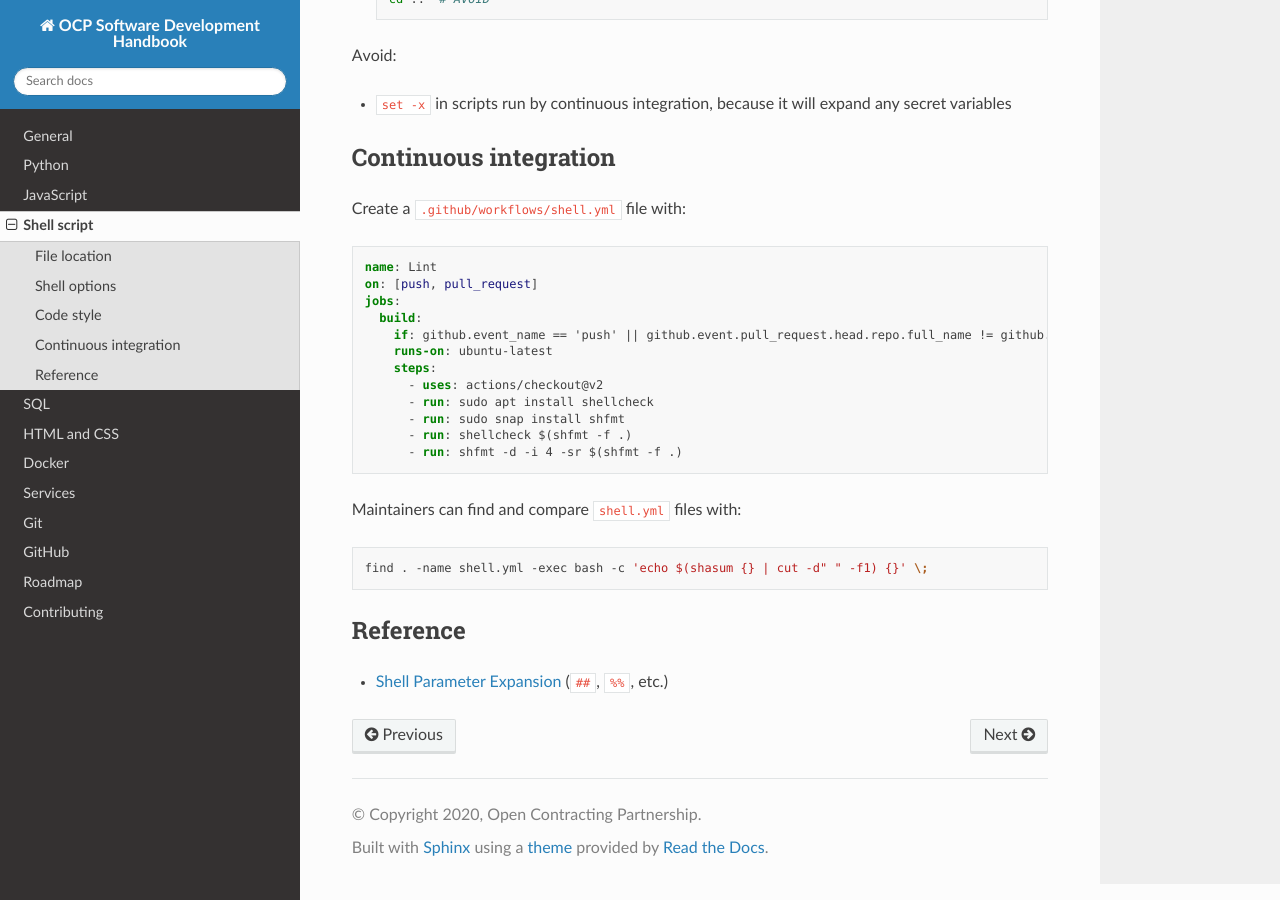
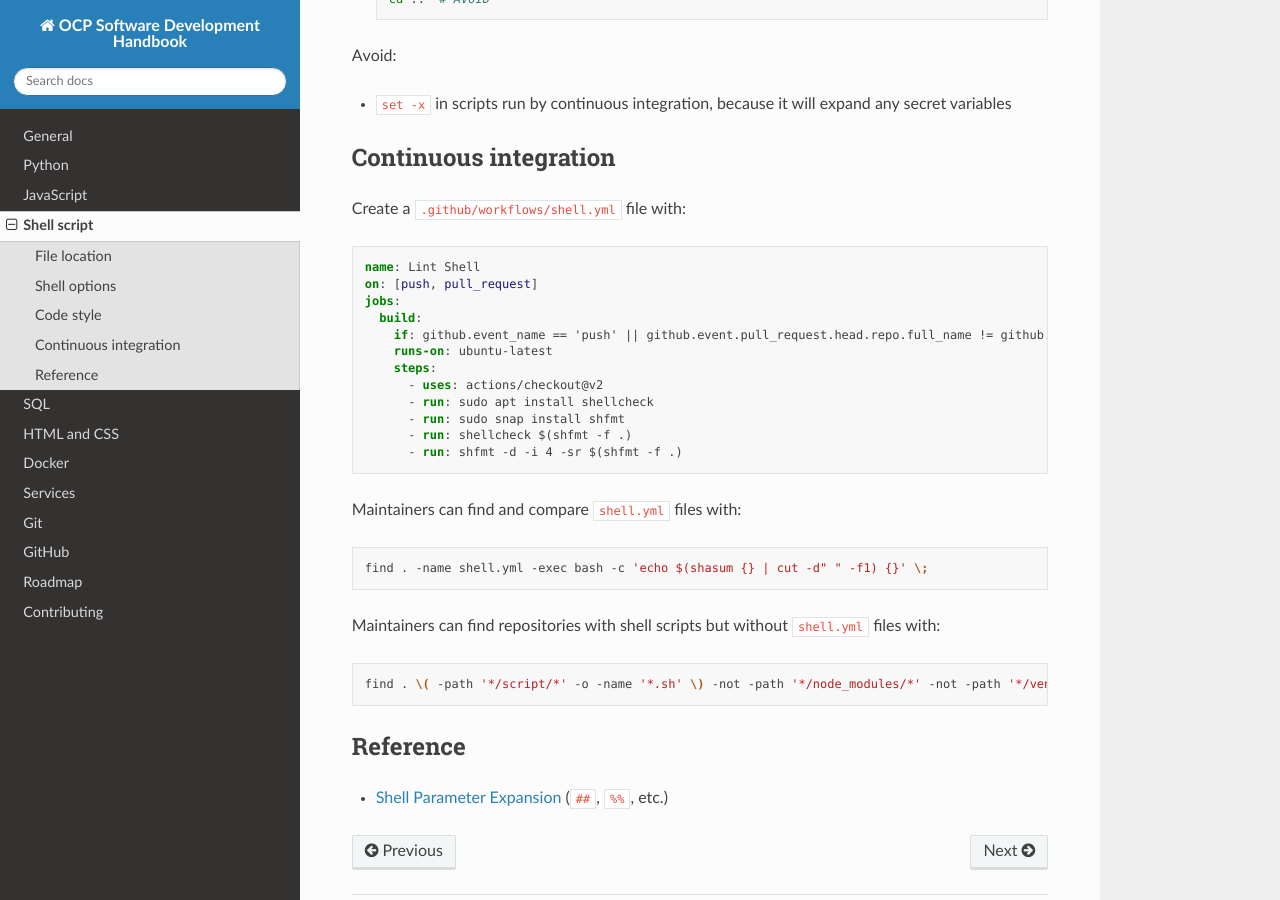
Before and after one commit to open-contracting/software-development-handbook, a Sphinx documentation site: the page built from docs/shell/index.rst, in a window 1280 px wide and 900 px high, scrolled down 1108 px. Built offline with Sphinx 7.4.7 and the Read the Docs theme 2.0.0, drawn with Linux system fonts in a browser that asks for light colours.

Commit message:
shell: Add command to find missing shell.yml files

```diff
--- a/docs/shell/index.rst
+++ b/docs/shell/index.rst
@@ -66,6 +66,12 @@ Maintainers can find and compare ``shell.yml`` files with:
 
    find . -name shell.yml -exec bash -c 'echo $(shasum {} | cut -d" " -f1) {}' \;
 
+Maintainers can find repositories with shell scripts but without ``shell.yml`` files with:
+
+.. code-block:: bash
+
+   find . \( -path '*/script/*' -o -name '*.sh' \) -not -path '*/node_modules/*' -not -path '*/vendor/*' -exec bash -c 'if [[ -z $(find $(echo {} | cut -d/ -f2) -name shell.yml) ]]; then echo {}; fi' \;
+
 Reference
 ---------
 
--- a/docs/shell/samples/shell.yml
+++ b/docs/shell/samples/shell.yml
@@ -1,4 +1,4 @@
-name: Lint
+name: Lint Shell
 on: [push, pull_request]
 jobs:
   build:
```
